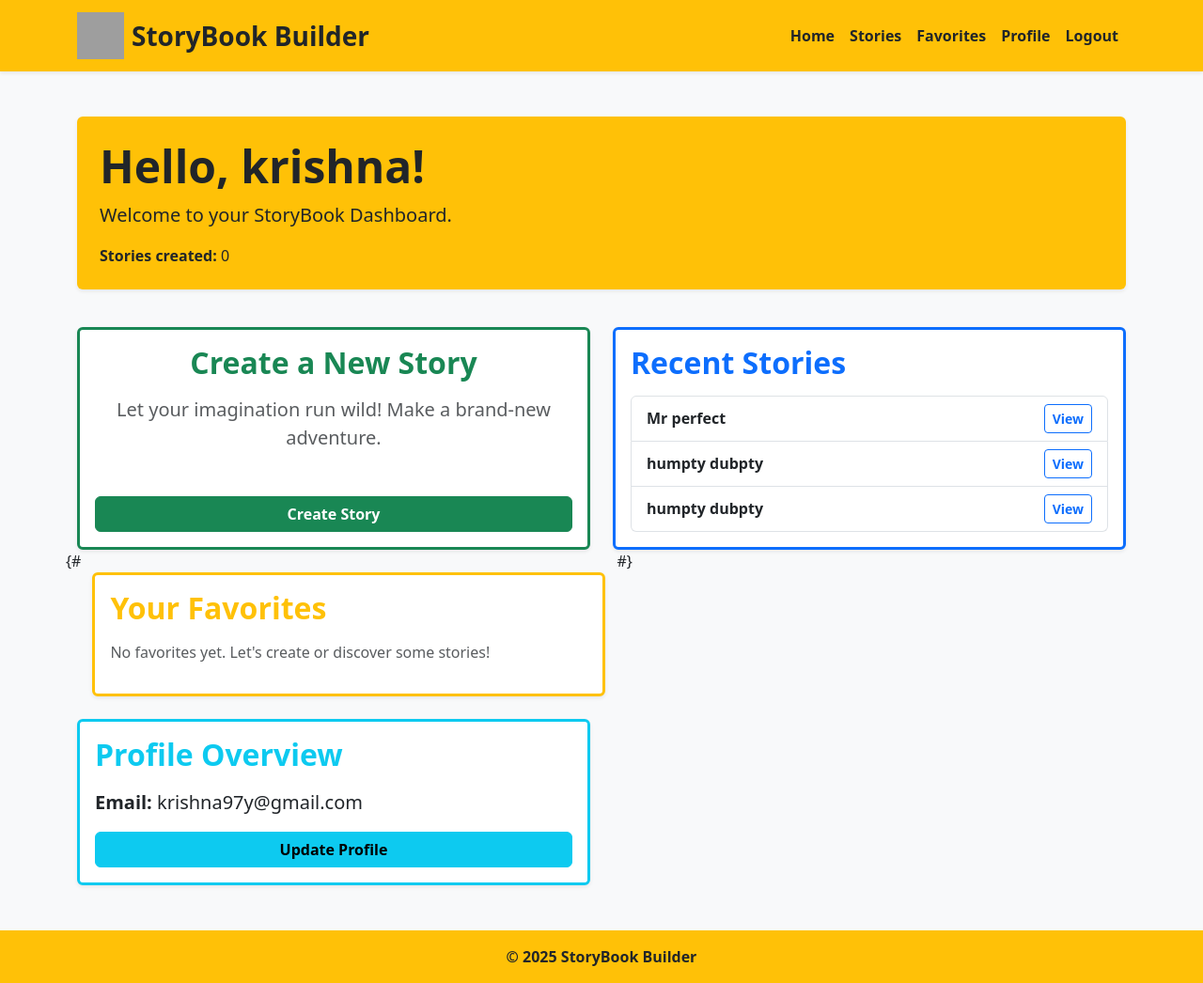
After one commit to krishydty/StoryBook_Builder_For_Kids, a Django app: page /stories/home/ in a window 1280 px wide. The commit adds this page. Shown: the whole page at 94% size. Run offline with Django 5.2, Linux system fonts and the light colour scheme; a user stored in the database is signed in; data comes from the database, SQL or seed files in the repository; both versions use the stored data as it was after the commit; grey boxes are pictures that could not be loaded.

Commit message:
a lot of changes and everything works

```diff
--- /dev/null
+++ b/package.json
@@ -0,0 +1,5 @@
+{
+  "dependencies": {
+    "bootstrap": "^5.3.3"
+  }
+}
--- a/requirements.txt
+++ b/requirements.txt
@@ -13,7 +13,6 @@ click-plugins==1.1.1
 click-repl==0.3.0
 cssselect2==0.7.0
 Django==5.1.6
-django-tailwind==3.8.0
 fonttools==4.56.0
 gTTS==2.5.4
 idna==3.10
--- a/stories/urls.py
+++ b/stories/urls.py
@@ -3,9 +3,11 @@ from . import views
 
 urlpatterns = [
     path('create/', views.create_story, name='create_story'),
+    path('play_audio/<int:story_id>/', views.play_story_audio, name='play_story_audio'),
+    path('<int:story_id>/update_content/', views.update_story_content, name='update_story_content'),
     path('<int:story_id>/', views.story_detail, name='story_detail'),
-    path('play_audio/<int:story_id>/', views.play_story_audio, name='play_story_audio'),
-    path('update_content/<int:story_id>/', views.update_story_content, name='update_story_content'),
-
-
+    # Other patterns: if you have additional ones, ensure that generic ones come last.
+    path('home/', views.home, name='home'),
+    path('', views.stories_list, name='stories_list'),
+    path('favorites/', views.favorites_view, name='favorites'),
 ]
--- a/stories/views.py
+++ b/stories/views.py
@@ -59,3 +59,45 @@ def update_story_content(request, story_id):
     else:
         form = StoryContentUpdateForm(instance=story)
     return render(request, 'stories/update_story_content.html', {'form': form, 'story': story})
+
+
+# home/views.py
+from django.shortcuts import render
+from django.contrib.auth.decorators import login_required
+from .models import Story  # or wherever your story model is
+# from favorites.models import Favorite  # if you have a favorite model
+
+@login_required
+def home(request):
+    # Example data fetching:
+    # 1) Recent stories
+    recent_stories = Story.objects.order_by('-created_at')[:5]
+    # 2) User's favorites
+    # user_favorites = Favorite.objects.filter(user=request.user).select_related('story')[:5]
+    # 3) Example user stats (we'll mock them for now)
+    user_stats = {
+        'total_stories': Story.objects.filter(user=request.user).count(),
+        'favorite_count': 0,  # user_favorites.count() if using favorites
+    }
+
+    context = {
+        'recent_stories': recent_stories,
+        # 'user_favorites': user_favorites,
+        'user_stats': user_stats,
+    }
+    return render(request, 'home.html', context)
+
+def stories_list(request):
+    # Example: fetch all stories
+    all_stories = Story.objects.all()
+    return render(request, 'stories/stories_list.html', {'all_stories': all_stories})
+
+
+@login_required
+def favorites_view(request):
+    # Fetch the user's favorite stories
+    # For demonstration, we assume you have a Favorite model or you can use Story filtering.
+    # If you don't have favorites yet, just pass an empty list or some placeholder.
+    favorites = []  # Replace with your actual query
+    context = {'favorites': favorites}
+    return render(request, 'favorites.html', context)
--- a/storybook/settings.py
+++ b/storybook/settings.py
@@ -39,6 +39,7 @@ INSTALLED_APPS = [
     'django.contrib.staticfiles',
     'accounts',
     'stories',
+
 ]
 
 MIDDLEWARE = [
--- a/templates/base.html
+++ b/templates/base.html
@@ -1,33 +1,91 @@
+{% load static %}
 <!DOCTYPE html>
 <html lang="en">
-<head>
-    <meta charset="UTF-8">
-    <title>{% block title %}StoryBook{% endblock %}</title>
-    {% load static %}
-    <link rel="stylesheet" href="{% static 'css/styles.css' %}">
-</head>
-<body>
-    <header>
-        <nav>
-            <ul>
-                <li><a href="{% url 'signup' %}">Sign Up</a></li>
-                <li><a href="{% url 'login' %}">Login</a></li>
-                {% if user.is_authenticated %}
-                    <li><a href="{% url 'profile_update' %}">Profile</a></li>
-                    <li><a href="{% url 'logout' %}">Logout</a></li>
-                {% endif %}
-            </ul>
-        </nav>
-    </header>
+  <head>
+    <meta charset="UTF-8" />
+    <title>{% block title %}StoryBook Builder{% endblock %}</title>
+    <meta name="viewport" content="width=device-width, initial-scale=1" />
 
-    <main>
-        {% block content %}
-        <!-- Child templates will insert their content here -->
-        {% endblock %}
+    <!-- Bootstrap CSS (CDN) -->
+    <link
+      rel="stylesheet"
+      href="https://cdn.jsdelivr.net/npm/bootstrap@5.3.0/dist/css/bootstrap.min.css"
+    />
+    <!-- Optional custom CSS for extra kid-friendly touches -->
+    <link rel="stylesheet" href="{% static 'css/custom.css' %}" />
+  </head>
+  <body class="bg-light d-flex flex-column min-vh-100">
+    <!-- Navigation -->
+    <nav class="navbar navbar-expand-lg navbar-dark bg-warning shadow-sm">
+      <div class="container">
+        <a class="navbar-brand d-flex align-items-center" href="{% url 'home' %}">
+          <img
+            src="{% static 'images/kid_cartoon.png' %}"
+            alt="Kid Cartoon"
+            style="width:50px; height:50px;"
+            class="me-2"
+          />
+          <span class="fw-bold fs-3 text-dark">StoryBook Builder</span>
+        </a>
+        <button
+          class="navbar-toggler"
+          type="button"
+          data-bs-toggle="collapse"
+          data-bs-target="#navbarContent"
+        >
+          <span class="navbar-toggler-icon"></span>
+        </button>
+        <div class="collapse navbar-collapse" id="navbarContent">
+          <ul class="navbar-nav ms-auto mb-2 mb-lg-0">
+            <li class="nav-item">
+              <a class="nav-link text-dark fw-bold" href="{% url 'home' %}">
+                Home
+              </a>
+            </li>
+            <li class="nav-item">
+              <a
+                class="nav-link text-dark fw-bold"
+                href="{% url 'create_story' %}"
+                >Stories</a
+              >
+            </li>
+            <li class="nav-item">
+              <a
+                class="nav-link text-dark fw-bold"
+                href="{% url 'favorites' %}"
+                >Favorites</a
+              >
+            </li>
+            <li class="nav-item">
+              <a
+                class="nav-link text-dark fw-bold"
+                href="{% url 'profile_update' %}"
+                >Profile</a
+              >
+            </li>
+            <li class="nav-item">
+              <a class="nav-link text-dark fw-bold" href="{% url 'logout' %}">
+                Logout
+              </a>
+            </li>
+          </ul>
+        </div>
+      </div>
+    </nav>
+
+    <!-- Main Content -->
+    <main class="container my-5 flex-grow-1">
+      {% block content %}{% endblock %}
     </main>
 
-    <footer>
-        <p>&copy; {% now "Y" %} StoryBook. All rights reserved.</p>
+    <!-- Footer -->
+    <footer class="bg-warning text-center py-3 mt-auto">
+      <p class="mb-0 fw-bold text-dark">&copy; 2025 StoryBook Builder</p>
     </footer>
-</body>
+
+    <!-- Bootstrap JS Bundle (Optional) -->
+    <script
+      src="https://cdn.jsdelivr.net/npm/bootstrap@5.3.0/dist/js/bootstrap.bundle.min.js"
+    ></script>
+  </body>
 </html>
--- /dev/null
+++ b/templates/home.html
@@ -0,0 +1,110 @@
+{% extends "base.html" %}
+{% load static %}
+{% block title %}Home | StoryBook Builder{% endblock %}
+
+{% block content %}
+<div class="row g-4">
+  <!-- Welcome Banner -->
+  <div class="col-12">
+    <div class="p-4 mb-3 bg-warning text-dark rounded shadow-sm">
+      <h1 class="display-5 fw-bold">
+        Hello, {{ request.user.username }}!
+      </h1>
+      <p class="fs-5">Welcome to your StoryBook Dashboard.</p>
+      <p class="mb-0">
+        <strong>Stories created:</strong> {{ user_stats.total_stories }}
+        <!-- If you track favorites, you can show: -->
+        <!-- <strong class="ms-3">Favorites:</strong> {{ user_stats.favorite_count }} -->
+      </p>
+    </div>
+  </div>
+
+  <!-- Quick Action: Create a New Story -->
+  <div class="col-md-6">
+    <div class="card border-success border-3 shadow-sm h-100">
+      <div class="card-body d-flex flex-column justify-content-center text-center">
+        <h2 class="card-title text-success fw-bold mb-3">Create a New Story</h2>
+        <p class="card-text fs-5 text-muted">
+          Let your imagination run wild! Make a brand-new adventure.
+        </p>
+        <a href="{% url 'create_story' %}" class="btn btn-success fw-bold mt-auto">
+          Create Story
+        </a>
+      </div>
+    </div>
+  </div>
+
+  <!-- Recent Stories -->
+  <div class="col-md-6">
+    <div class="card border-primary border-3 shadow-sm h-100">
+      <div class="card-body">
+        <h2 class="card-title text-primary fw-bold mb-3">Recent Stories</h2>
+        {% if recent_stories %}
+          <ul class="list-group">
+            {% for story in recent_stories %}
+              <li class="list-group-item d-flex justify-content-between align-items-center">
+                <span class="fw-semibold">{{ story.title }}</span>
+                <a
+                  href="{% url 'story_detail' story.id %}"
+                  class="btn btn-outline-primary btn-sm fw-bold"
+                >
+                  View
+                </a>
+              </li>
+            {% endfor %}
+          </ul>
+        {% else %}
+          <p class="text-muted">No recent stories found.</p>
+        {% endif %}
+      </div>
+    </div>
+  </div>
+
+  <!-- Example: Favorites Section (If you have it) -->
+  {#
+  <div class="col-md-6">
+    <div class="card border-warning border-3 shadow-sm h-100">
+      <div class="card-body">
+        <h2 class="card-title text-warning fw-bold mb-3">Your Favorites</h2>
+        {% if user_favorites and user_favorites|length > 0 %}
+          <ul class="list-group">
+            {% for fav in user_favorites %}
+              <li class="list-group-item d-flex justify-content-between align-items-center">
+                <span class="fw-semibold">{{ fav.story.title }}</span>
+                <a
+                  href="{% url 'story_detail' fav.story.id %}"
+                  class="btn btn-outline-warning btn-sm fw-bold"
+                >
+                  View
+                </a>
+              </li>
+            {% endfor %}
+          </ul>
+        {% else %}
+          <p class="text-muted">No favorites yet. Let's create or discover some stories!</p>
+        {% endif %}
+      </div>
+    </div>
+  </div>
+  #}
+
+  <!-- Profile Info Card (Optional) -->
+  <div class="col-md-6">
+    <div class="card border-info border-3 shadow-sm h-100">
+      <div class="card-body d-flex flex-column">
+        <h2 class="card-title text-info fw-bold mb-3">Profile Overview</h2>
+        <!-- Example: show user’s email or profile picture if available -->
+        <p class="fs-5">
+          <strong>Email:</strong> {{ request.user.email }}<br/>
+        </p>
+        <a
+          href="{% url 'profile_update' %}"
+          class="btn btn-info fw-bold mt-auto"
+        >
+          Update Profile
+        </a>
+      </div>
+    </div>
+  </div>
+</div>
+{% endblock %}
```
Also changed, not shown: accounts/templates/accounts/login.html (+45 -16 lines), accounts/templates/accounts/logout.html (added, +12 -0 lines), accounts/templates/accounts/profile_update.html (+23 -6 lines), accounts/templates/accounts/signup.html (+16 -9 lines), accounts/views.py (+12 -8 lines), stories/templates/stories/create_story.html (+19 -9 lines), stories/templates/stories/story_detail.html (+28 -11 lines), stories/templates/stories/update_story_content.html (+19 -9 lines), db.sqlite3, package-lock.json (added).
